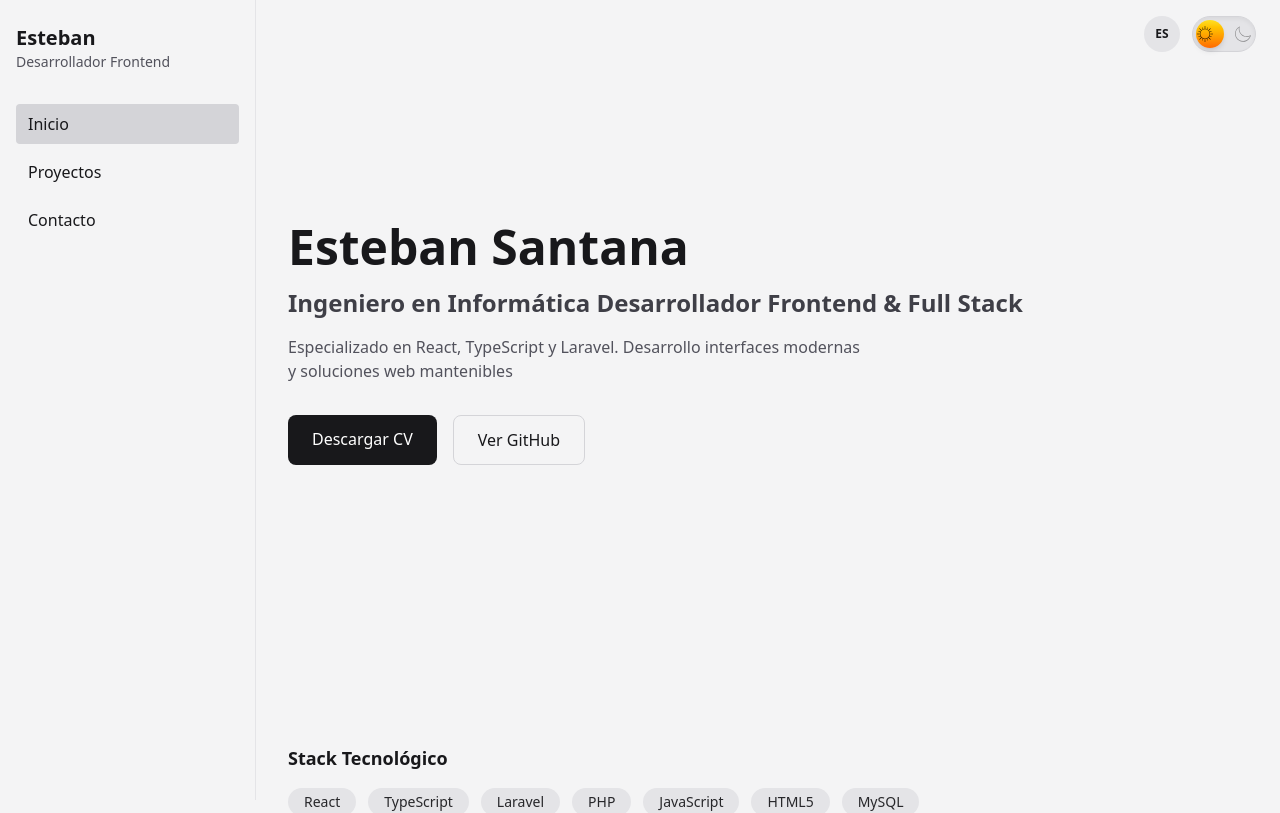
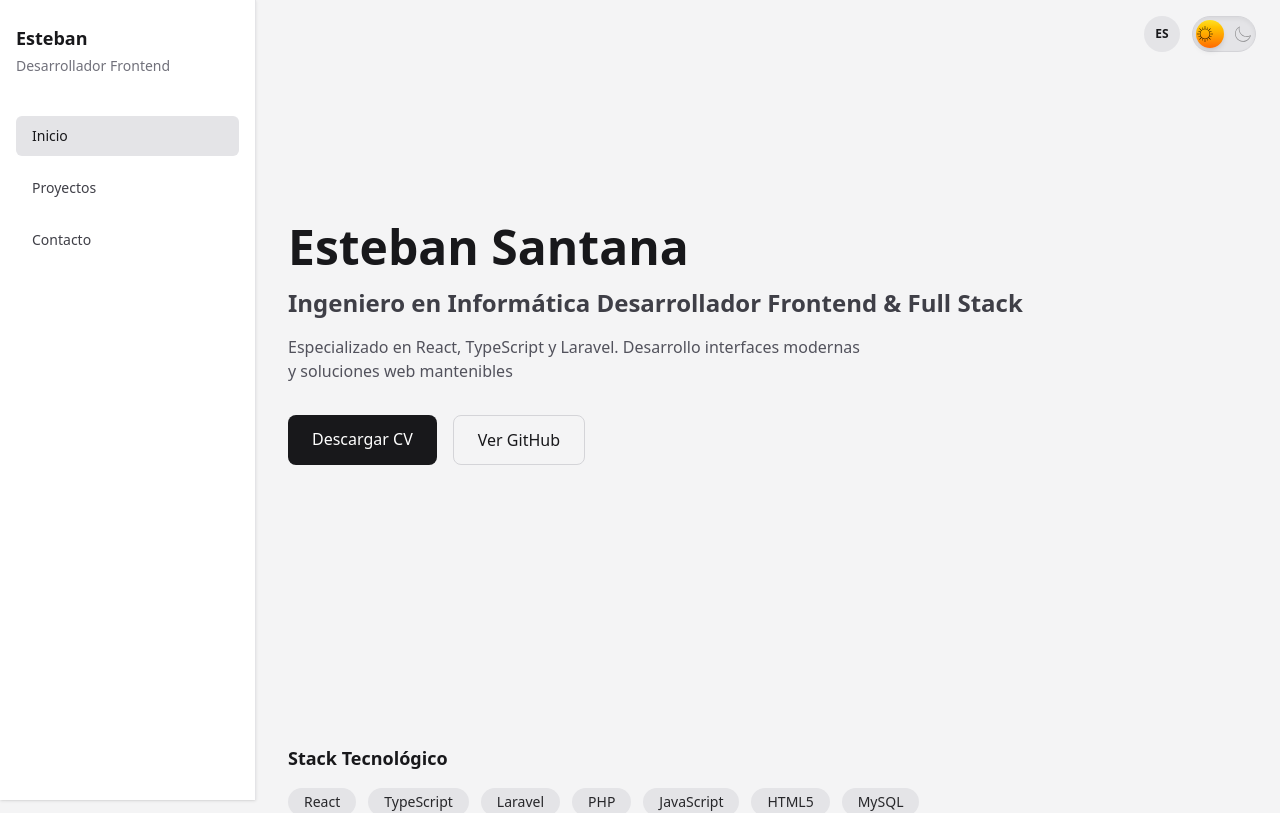
Before and after one commit to bsantanag95/proyecto_portafolio, a React (Vite) app: page / in a window 1280 px wide. Shown: the top 813 px of the page. Built offline with nearby package versions, Linux system fonts and the light colour scheme.

Commit message:
feat(ui): improve sidebar, dark mode and responsive layout

```diff
--- a/src/components/DarkModeToggle/DarkModeToggle.tsx
+++ b/src/components/DarkModeToggle/DarkModeToggle.tsx
@@ -11,7 +11,11 @@ const DarkModeToggle = () => {
   });
 
   useEffect(() => {
-    document.body.setAttribute("data-theme", theme);
+    if (theme === "dark") {
+      document.documentElement.classList.add("dark");
+    } else {
+      document.documentElement.classList.remove("dark");
+    }
     localStorage.setItem("selectedTheme", theme);
   }, [theme]);
 
--- a/src/components/Sidebar/Sidebar.tsx
+++ b/src/components/Sidebar/Sidebar.tsx
@@ -66,7 +66,7 @@ const Sidebar = () => {
           onClick={close}
           className="
       fixed inset-0 z-10
-      bg-black/40
+      bg-zinc-50 dark:bg-zinc-900
       backdrop-blur-sm
       transition-opacity
       duration-300
@@ -76,33 +76,34 @@ const Sidebar = () => {
       )}
 
       <aside
-        ref={sidebarRef}
         className={`
     fixed left-0 top-0 z-20
     h-screen w-64
-    bg-zinc-100 dark:bg-zinc-900
+    bg-white dark:bg-zinc-900
     border-r border-zinc-200 dark:border-zinc-800
+    shadow-sm dark:shadow-none
     px-4 py-6
 
-    transform
-    transition-transform
-    duration-300
-    ease-in-out
+    transition-[background-color,border-color,box-shadow,transform]
+    duration-300 ease-in-out
 
     ${isOpen ? "translate-x-0" : "-translate-x-full"}
     md:translate-x-0
   `}
       >
         {/* Header */}
-        <div className="mb-8">
-          <h1 className="text-xl font-bold">{t.sidebar.title}</h1>
-          <p className="text-sm text-zinc-600 dark:text-zinc-400">
+        <div className="mb-10 space-y-1">
+          <h1 className="text-lg font-semibold text-zinc-900 dark:text-zinc-100">
+            {t.sidebar.title}
+          </h1>
+
+          <p className="text-sm text-zinc-500 dark:text-zinc-400">
             {t.sidebar.subtitle}
           </p>
         </div>
 
         {/* Navigation */}
-        <nav className="space-y-2">
+        <nav className="space-y-3 mt-2">
           {menuItems.map((item) => (
             <SidebarItem
               key={item.path}
--- a/src/components/Sidebar/SidebarItem.tsx
+++ b/src/components/Sidebar/SidebarItem.tsx
@@ -13,13 +13,16 @@ const SidebarItem = ({ path, label, onClick }: Props) => {
       onClick={onClick}
       className={({ isActive }) =>
         `
-        block rounded px-3 py-2 transition
-        ${
-          isActive
-            ? "bg-zinc-300 dark:bg-zinc-800 font-medium"
-            : "hover:bg-zinc-200 dark:hover:bg-zinc-800"
-        }
-        `
+  block rounded-md px-4 py-2.5
+  text-sm font-medium
+  transition-colors duration-200
+
+  ${
+    isActive
+      ? "bg-zinc-200 text-zinc-900 dark:bg-zinc-800 dark:text-zinc-100"
+      : "text-zinc-700 hover:bg-zinc-100 dark:text-zinc-300 dark:hover:bg-zinc-800"
+  }
+  `
       }
     >
       {label}
--- a/src/index.css
+++ b/src/index.css
@@ -5,10 +5,22 @@
     @apply bg-zinc-100 text-zinc-900 transition-colors duration-300;
   }
 
-  body[data-theme='dark'] {
+  .dark body {
     @apply bg-zinc-900 text-zinc-100;
   }
+
+    body, header, main, aside, footer {
+    @apply transition-colors duration-300;
+  }
 }
+
+@media (prefers-reduced-motion: reduce) {
+  * {
+    transition: none !important;
+  }
+}
+
+@custom-variant dark (&:where(.dark, .dark *));
 
 @theme {
   --color-bg: theme(colors.zinc.50);
--- a/src/layouts/MainLayout.tsx
+++ b/src/layouts/MainLayout.tsx
@@ -9,15 +9,13 @@ const MainLayout = () => {
     <div className="flex">
       <Header />
 
-      {/* Sidebar solo visible desde md */}
-      <Sidebar />
-
       <div
         className="
       flex min-h-screen w-full flex-col
       md:ml-64
     "
       >
+        <Sidebar />
         <main className="flex-1 px-4 py-6 md:px-8">
           <AnimatePresence mode="wait">
             <Outlet />
```
